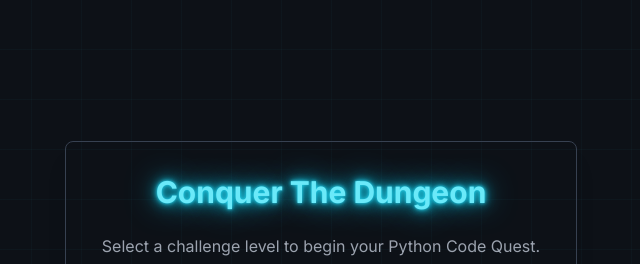
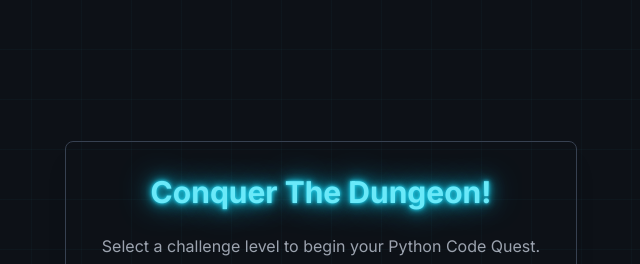
Before and after one commit to Spandan-cyber/KvCoders, a plain HTML site: page difficulty.html in a window 1280 px wide. Shown: the top 264 px of the page, 319-959 px from the left. Drawn offline with nearby package versions, Linux system fonts and the light colour scheme.

Commit message:
Change heading text in difficulty.html
Updated the heading text for the main section.

```diff
--- a/difficulty.html
+++ b/difficulty.html
@@ -22,7 +22,7 @@
 
         <div class="w-full max-w-lg p-8 rounded-lg shadow-xl border border-gray-700 neon-shadow animate-fadeInUp">
 
-            <h2 class="text-3xl font-bold text-center mb-6 neon-text">Conquer The Dungeon</h2>
+            <h2 class="text-3xl font-bold text-center mb-6 neon-text">Conquer The Dungeon!</h2>
 
             <p class="text-center text-gray-400 mb-8">Select a challenge level to begin your Python Code Quest.</p>
 
@@ -62,4 +62,5 @@
         });
     </script>
 </body>
+
 </html>
```
